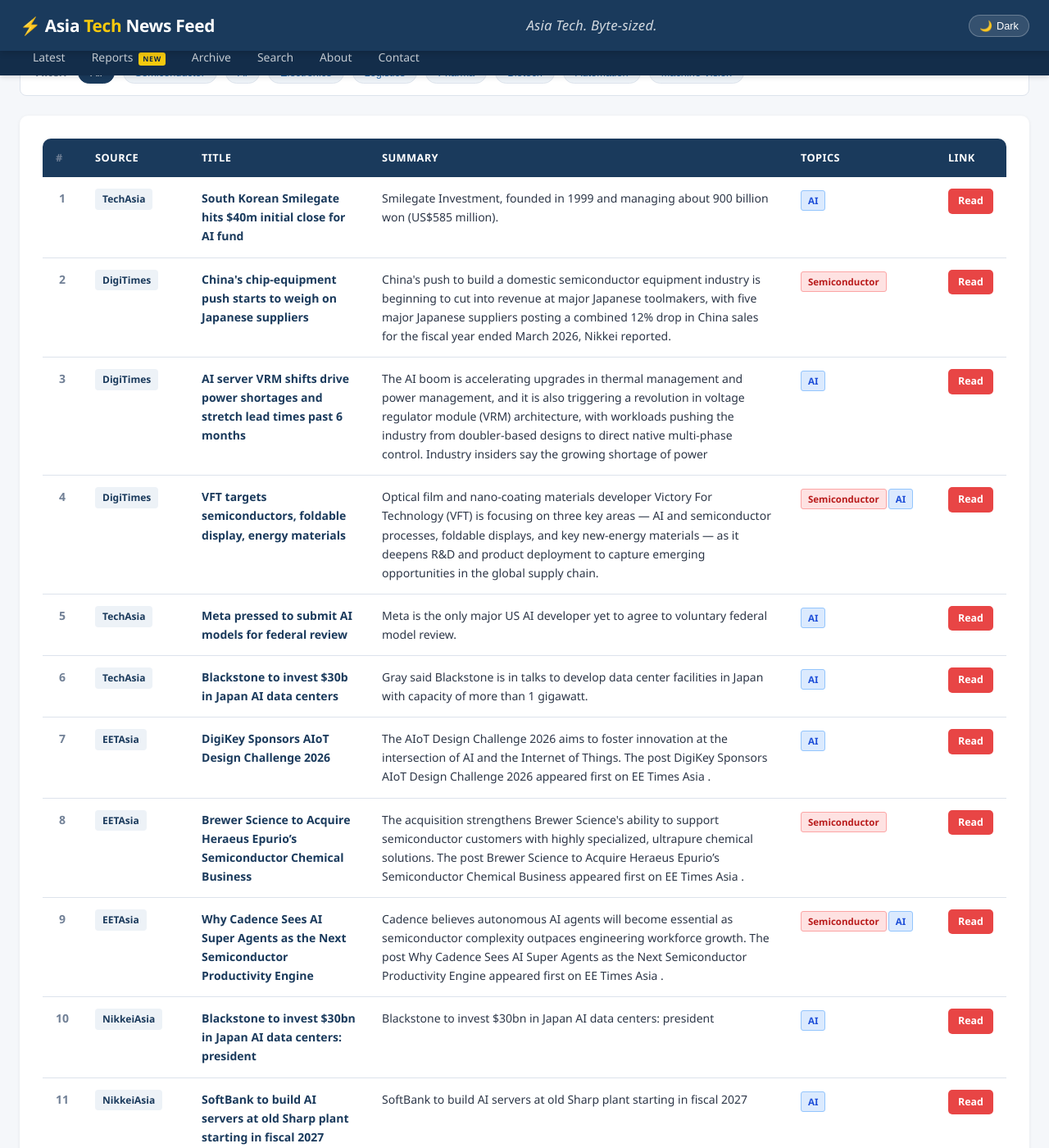
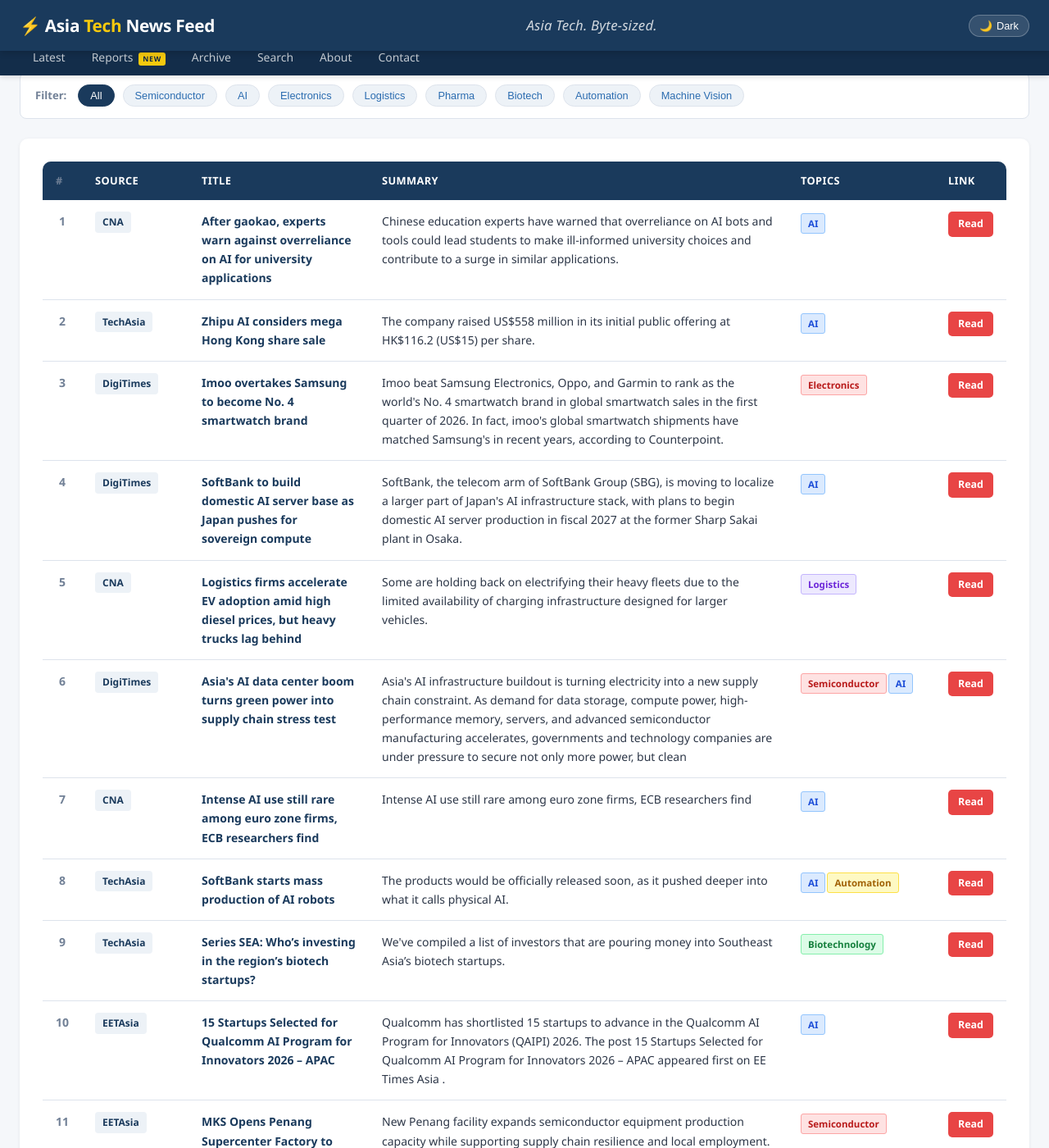
Before and after one commit to asiatechfeed/Asia-Tech-Feed, a Jekyll site: the page built from _posts/2026-06-24-asia-tech-news-digest.md, in a window 1280 px wide and 1400 px high, scrolled down 565 px. Shown: the whole window at 82% size. Built offline with Jekyll 4.4.1, drawn with Linux system fonts in a browser that asks for light colours; some of the changed text lies outside the part shown.

Commit message:
📰 News digest 2026-06-24 (18 articles)

```diff
--- a/_posts/2026-06-24-asia-tech-news-digest.md
+++ b/_posts/2026-06-24-asia-tech-news-digest.md
@@ -1,16 +1,16 @@
 ---
 layout: post
 title: "Asia Tech News Digest - June 24, 2026"
-date: 2026-06-24 08:01:27 +0800
-articles_count: 15
-sources_count: 5
-sources: ["DigiTimes", "EETAsia", "KED", "NikkeiAsia", "TechAsia"]
+date: 2026-06-24 18:36:24 +0800
+articles_count: 18
+sources_count: 6
+sources: ["CNA", "DigiTimes", "EETAsia", "KED", "NikkeiAsia", "TechAsia"]
 csv_file: /assets/data/news-2026-06-24.tsv
-featured_title: "South Korean Smilegate hits $40m initial close for AI fund"
-featured_url: "https://www.techinasia.com/endowus-ceo-gregory-van-optimistic-profitability"
-featured_source: "TechAsia"
-featured_summary: "Smilegate Investment, founded in 1999 and managing about 900 billion won (US$585 million)."
-featured_image: ""
+featured_title: "After gaokao, experts warn against overreliance on AI for university applications"
+featured_url: "https://www.channelnewsasia.com/east-asia/china-gaokao-artificial-intelligence-tools-university-applications-warning-inaccuracy-6206561"
+featured_source: "CNA"
+featured_summary: "Chinese education experts have warned that overreliance on AI bots and tools could lead students to make ill-informed university choices and contribute to a surge in similar applications."
+featured_image: "https://dam.mediacorp.sg/image/upload/s--mNxfBzc8--/c_fill,g_auto,h_676,w_1200/fl_relative,g_south_east,l_mediacorp:cna:watermark:2021-08:cna,w_0.1/f_auto,q_auto/v1/mediacorp/cna/image/2026/06/24/lan_gaokao_shenzhen_2026_4.jpg?itok=zIhaY5VF"
 ---
 
 <table class="news-table">
@@ -27,54 +27,94 @@ featured_image: ""
 <tbody>
 <tr>
   <td class="col-num">1</td>
-  <td class="col-source"><span class="source-badge">TechAsia</span></td>
-  <td class="col-title"><span class="article-title">South Korean Smilegate hits $40m initial close for AI fund</span></td>
-  <td class="col-summary">Smilegate Investment, founded in 1999 and managing about 900 billion won (US$585 million).</td>
+  <td class="col-source"><span class="source-badge">CNA</span></td>
+  <td class="col-title"><span class="article-title">After gaokao, experts warn against overreliance on AI for university applications</span></td>
+  <td class="col-summary">Chinese education experts have warned that overreliance on AI bots and tools could lead students to make ill-informed university choices and contribute to a surge in similar applications.</td>
   <td class="col-tags"><span class="tag ai">AI</span></td>
-  <td class="col-link"><a class="btn-link" href="https://www.techinasia.com/endowus-ceo-gregory-van-optimistic-profitability" target="_blank" rel="noopener">Read</a></td>
+  <td class="col-link"><a class="btn-link" href="https://www.channelnewsasia.com/east-asia/china-gaokao-artificial-intelligence-tools-university-applications-warning-inaccuracy-6206561" target="_blank" rel="noopener">Read</a></td>
 </tr>
 <tr>
   <td class="col-num">2</td>
-  <td class="col-source"><span class="source-badge">DigiTimes</span></td>
-  <td class="col-title"><span class="article-title">China's chip-equipment push starts to weigh on Japanese suppliers</span></td>
-  <td class="col-summary">China's push to build a domestic semiconductor equipment industry is beginning to cut into revenue at major Japanese toolmakers, with five major Japanese suppliers posting a combined 12% drop in China sales for the fiscal year ended March 2026, Nikkei reported.</td>
-  <td class="col-tags"><span class="tag semi">Semiconductor</span></td>
-  <td class="col-link"><a class="btn-link" href="https://www.digitimes.com/news/a20260622VL212/equipment-revenue-2026-euv-sales.html" target="_blank" rel="noopener">Read</a></td>
+  <td class="col-source"><span class="source-badge">TechAsia</span></td>
+  <td class="col-title"><span class="article-title">Zhipu AI considers mega Hong Kong share sale</span></td>
+  <td class="col-summary">The company raised US$558 million in its initial public offering at HK$116.2 (US$15) per share.</td>
+  <td class="col-tags"><span class="tag ai">AI</span></td>
+  <td class="col-link"><a class="btn-link" href="https://www.techinasia.com/zhipu-ais-formula-for-surviving-chinas-tech-market" target="_blank" rel="noopener">Read</a></td>
 </tr>
 <tr>
   <td class="col-num">3</td>
   <td class="col-source"><span class="source-badge">DigiTimes</span></td>
-  <td class="col-title"><span class="article-title">AI server VRM shifts drive power shortages and stretch lead times past 6 months</span></td>
-  <td class="col-summary">The AI boom is accelerating upgrades in thermal management and power management, and it is also triggering a revolution in voltage regulator module (VRM) architecture, with workloads pushing the industry from doubler-based designs to direct native multi-phase control. Industry insiders say the growing shortage of power</td>
-  <td class="col-tags"><span class="tag ai">AI</span></td>
-  <td class="col-link"><a class="btn-link" href="https://www.digitimes.com/news/a20260623PD235/ai-server-power-components-management-demand.html" target="_blank" rel="noopener">Read</a></td>
+  <td class="col-title"><span class="article-title">Imoo overtakes Samsung to become No. 4 smartwatch brand</span></td>
+  <td class="col-summary">Imoo beat Samsung Electronics, Oppo, and Garmin to rank as the world's No. 4 smartwatch brand in global smartwatch sales in the first quarter of 2026. In fact, imoo's global smartwatch shipments have matched Samsung's in recent years, according to Counterpoint.</td>
+  <td class="col-tags"><span class="tag semi">Electronics</span></td>
+  <td class="col-link"><a class="btn-link" href="https://www.digitimes.com/news/a20260624PD236/smartwatch-brand-sales.html" target="_blank" rel="noopener">Read</a></td>
 </tr>
 <tr>
   <td class="col-num">4</td>
   <td class="col-source"><span class="source-badge">DigiTimes</span></td>
-  <td class="col-title"><span class="article-title">VFT targets semiconductors, foldable display, energy materials</span></td>
-  <td class="col-summary">Optical film and nano-coating materials developer Victory For Technology (VFT) is focusing on three key areas — AI and semiconductor processes, foldable displays, and key new-energy materials — as it deepens R&D and product deployment to capture emerging opportunities in the global supply chain.</td>
-  <td class="col-tags"><span class="tag semi">Semiconductor</span><span class="tag ai">AI</span></td>
-  <td class="col-link"><a class="btn-link" href="https://www.digitimes.com/news/a20260622PD233/materials-foldable-technology-demand-equipment.html" target="_blank" rel="noopener">Read</a></td>
+  <td class="col-title"><span class="article-title">SoftBank to build domestic AI server base as Japan pushes for sovereign compute</span></td>
+  <td class="col-summary">SoftBank, the telecom arm of SoftBank Group (SBG), is moving to localize a larger part of Japan's AI infrastructure stack, with plans to begin domestic AI server production in fiscal 2027 at the former Sharp Sakai plant in Osaka.</td>
+  <td class="col-tags"><span class="tag ai">AI</span></td>
+  <td class="col-link"><a class="btn-link" href="https://www.digitimes.com/news/a20260624PD230/softbank-ai-server-data-center-infrastructure.html" target="_blank" rel="noopener">Read</a></td>
 </tr>
 <tr>
   <td class="col-num">5</td>
-  <td class="col-source"><span class="source-badge">TechAsia</span></td>
-  <td class="col-title"><span class="article-title">Meta pressed to submit AI models for federal review</span></td>
-  <td class="col-summary">Meta is the only major US AI developer yet to agree to voluntary federal model review.</td>
-  <td class="col-tags"><span class="tag ai">AI</span></td>
-  <td class="col-link"><a class="btn-link" href="https://www.techinasia.com/meta-cuts-operational-ties-with-manus-after-deal-reversal" target="_blank" rel="noopener">Read</a></td>
+  <td class="col-source"><span class="source-badge">CNA</span></td>
+  <td class="col-title"><span class="article-title">Logistics firms accelerate EV adoption amid high diesel prices, but heavy trucks lag behind</span></td>
+  <td class="col-summary">Some are holding back on electrifying their heavy fleets due to the limited availability of charging infrastructure designed for larger vehicles.</td>
+  <td class="col-tags"><span class="tag logis">Logistics</span></td>
+  <td class="col-link"><a class="btn-link" href="https://www.channelnewsasia.com/singapore/logistics-firms-electric-vehicle-fleet-heavy-trucks-6206436" target="_blank" rel="noopener">Read</a></td>
 </tr>
 <tr>
   <td class="col-num">6</td>
-  <td class="col-source"><span class="source-badge">TechAsia</span></td>
-  <td class="col-title"><span class="article-title">Blackstone to invest $30b in Japan AI data centers</span></td>
-  <td class="col-summary">Gray said Blackstone is in talks to develop data center facilities in Japan with capacity of more than 1 gigawatt.</td>
-  <td class="col-tags"><span class="tag ai">AI</span></td>
-  <td class="col-link"><a class="btn-link" href="https://www.techinasia.com/blackstone-targets-17b-data-center-ipo" target="_blank" rel="noopener">Read</a></td>
+  <td class="col-source"><span class="source-badge">DigiTimes</span></td>
+  <td class="col-title"><span class="article-title">Asia's AI data center boom turns green power into supply chain stress test</span></td>
+  <td class="col-summary">Asia's AI infrastructure buildout is turning electricity into a new supply chain constraint. As demand for data storage, compute power, high-performance memory, servers, and advanced semiconductor manufacturing accelerates, governments and technology companies are under pressure to secure not only more power, but clean</td>
+  <td class="col-tags"><span class="tag semi">Semiconductor</span><span class="tag ai">AI</span></td>
+  <td class="col-link"><a class="btn-link" href="https://www.digitimes.com/news/a20260623VL210/asia-data-center-power-supply-infrastructure-electricity.html" target="_blank" rel="noopener">Read</a></td>
 </tr>
 <tr>
   <td class="col-num">7</td>
+  <td class="col-source"><span class="source-badge">CNA</span></td>
+  <td class="col-title"><span class="article-title">Intense AI use still rare among euro zone firms, ECB researchers find</span></td>
+  <td class="col-summary">Intense AI use still rare among euro zone firms, ECB researchers find</td>
+  <td class="col-tags"><span class="tag ai">AI</span></td>
+  <td class="col-link"><a class="btn-link" href="https://www.channelnewsasia.com/business/intense-ai-use-still-rare-among-euro-zone-firms-ecb-researchers-find-6206521" target="_blank" rel="noopener">Read</a></td>
+</tr>
+<tr>
+  <td class="col-num">8</td>
+  <td class="col-source"><span class="source-badge">TechAsia</span></td>
+  <td class="col-title"><span class="article-title">SoftBank starts mass production of AI robots</span></td>
+  <td class="col-summary">The products would be officially released soon, as it pushed deeper into what it calls physical AI.</td>
+  <td class="col-tags"><span class="tag ai">AI</span><span class="tag auto">Automation</span></td>
+  <td class="col-link"><a class="btn-link" href="https://www.techinasia.com/softbank-launch-ai-gpu-cloud-october-2026" target="_blank" rel="noopener">Read</a></td>
+</tr>
+<tr>
+  <td class="col-num">9</td>
+  <td class="col-source"><span class="source-badge">TechAsia</span></td>
+  <td class="col-title"><span class="article-title">Series SEA: Who’s investing in the region’s biotech startups?</span></td>
+  <td class="col-summary">We've compiled a list of investors that are pouring money into Southeast Asia’s biotech startups.</td>
+  <td class="col-tags"><span class="tag bio">Biotechnology</span></td>
+  <td class="col-link"><a class="btn-link" href="https://www.techinasia.com/top-sea-investors-biotech" target="_blank" rel="noopener">Read</a></td>
+</tr>
+<tr>
+  <td class="col-num">10</td>
+  <td class="col-source"><span class="source-badge">EETAsia</span></td>
+  <td class="col-title"><span class="article-title">15 Startups Selected for Qualcomm AI Program for Innovators 2026 – APAC</span></td>
+  <td class="col-summary">Qualcomm has shortlisted 15 startups to advance in the Qualcomm AI Program for Innovators (QAIPI) 2026. The post 15 Startups Selected for Qualcomm AI Program for Innovators 2026 – APAC appeared first on EE Times Asia .</td>
+  <td class="col-tags"><span class="tag ai">AI</span></td>
+  <td class="col-link"><a class="btn-link" href="https://www.eetasia.com/15-startups-selected-for-qualcomm-ai-program-for-innovators-2026-apac/" target="_blank" rel="noopener">Read</a></td>
+</tr>
+<tr>
+  <td class="col-num">11</td>
+  <td class="col-source"><span class="source-badge">EETAsia</span></td>
+  <td class="col-title"><span class="article-title">MKS Opens Penang Supercenter Factory to Support Growing Semiconductor Equipment Demand</span></td>
+  <td class="col-summary">New Penang facility expands semiconductor equipment production capacity while supporting supply chain resilience and local employment. The post MKS Opens Penang Supercenter Factory to Support Growing Semiconductor Equipment Demand appeared first on EE Times Asia .</td>
+  <td class="col-tags"><span class="tag semi">Semiconductor</span></td>
+  <td class="col-link"><a class="btn-link" href="https://www.eetasia.com/mks-opens-penang-supercenter-factory-to-support-growing-semiconductor-equipment-demand/" target="_blank" rel="noopener">Read</a></td>
+</tr>
+<tr>
+  <td class="col-num">12</td>
   <td class="col-source"><span class="source-badge">EETAsia</span></td>
   <td class="col-title"><span class="article-title">DigiKey Sponsors AIoT Design Challenge 2026</span></td>
   <td class="col-summary">The AIoT Design Challenge 2026 aims to foster innovation at the intersection of AI and the Internet of Things. The post DigiKey Sponsors AIoT Design Challenge 2026 appeared first on EE Times Asia .</td>
@@ -82,23 +122,15 @@ featured_image: ""
   <td class="col-link"><a class="btn-link" href="https://www.eetasia.com/digikey-sponsors-aiot-design-challenge-2026/" target="_blank" rel="noopener">Read</a></td>
 </tr>
 <tr>
-  <td class="col-num">8</td>
-  <td class="col-source"><span class="source-badge">EETAsia</span></td>
-  <td class="col-title"><span class="article-title">Brewer Science to Acquire Heraeus Epurio’s Semiconductor Chemical Business</span></td>
-  <td class="col-summary">The acquisition strengthens Brewer Science's ability to support semiconductor customers with highly specialized, ultrapure chemical solutions. The post Brewer Science to Acquire Heraeus Epurio’s Semiconductor Chemical Business appeared first on EE Times Asia .</td>
-  <td class="col-tags"><span class="tag semi">Semiconductor</span></td>
-  <td class="col-link"><a class="btn-link" href="https://www.eetasia.com/brewer-science-to-acquire-heraeus-epurios-semiconductor-chemical-business/" target="_blank" rel="noopener">Read</a></td>
+  <td class="col-num">13</td>
+  <td class="col-source"><span class="source-badge">NikkeiAsia</span></td>
+  <td class="col-title"><span class="article-title">SoftBank's Son says calling AI a bubble is 'blasphemy'</span></td>
+  <td class="col-summary">SoftBank's Son says calling AI a bubble is 'blasphemy'</td>
+  <td class="col-tags"><span class="tag ai">AI</span></td>
+  <td class="col-link"><a class="btn-link" href="https://asia.nikkei.com/business/softbank/softbank-s-son-says-calling-ai-a-bubble-is-blasphemy" target="_blank" rel="noopener">Read</a></td>
 </tr>
 <tr>
-  <td class="col-num">9</td>
-  <td class="col-source"><span class="source-badge">EETAsia</span></td>
-  <td class="col-title"><span class="article-title">Why Cadence Sees AI Super Agents as the Next Semiconductor Productivity Engine</span></td>
-  <td class="col-summary">Cadence believes autonomous AI agents will become essential as semiconductor complexity outpaces engineering workforce growth. The post Why Cadence Sees AI Super Agents as the Next Semiconductor Productivity Engine appeared first on EE Times Asia .</td>
-  <td class="col-tags"><span class="tag semi">Semiconductor</span><span class="tag ai">AI</span></td>
-  <td class="col-link"><a class="btn-link" href="https://www.eetasia.com/why-cadence-sees-ai-super-agents-as-the-next-semiconductor-productivity-engine/" target="_blank" rel="noopener">Read</a></td>
-</tr>
-<tr>
-  <td class="col-num">10</td>
+  <td class="col-num">14</td>
   <td class="col-source"><span class="source-badge">NikkeiAsia</span></td>
   <td class="col-title"><span class="article-title">Blackstone to invest $30bn in Japan AI data centers: president</span></td>
   <td class="col-summary">Blackstone to invest $30bn in Japan AI data centers: president</td>
@@ -106,7 +138,7 @@ featured_image: ""
   <td class="col-link"><a class="btn-link" href="https://asia.nikkei.com/editor-s-picks/interview/blackstone-to-invest-30bn-in-japan-ai-data-centers-president" target="_blank" rel="noopener">Read</a></td>
 </tr>
 <tr>
-  <td class="col-num">11</td>
+  <td class="col-num">15</td>
   <td class="col-source"><span class="source-badge">NikkeiAsia</span></td>
   <td class="col-title"><span class="article-title">SoftBank to build AI servers at old Sharp plant starting in fiscal 2027</span></td>
   <td class="col-summary">SoftBank to build AI servers at old Sharp plant starting in fiscal 2027</td>
@@ -114,15 +146,7 @@ featured_image: ""
   <td class="col-link"><a class="btn-link" href="https://asia.nikkei.com/business/technology/artificial-intelligence/softbank-to-build-ai-servers-at-old-sharp-plant-starting-in-fiscal-2027" target="_blank" rel="noopener">Read</a></td>
 </tr>
 <tr>
-  <td class="col-num">12</td>
-  <td class="col-source"><span class="source-badge">NikkeiAsia</span></td>
-  <td class="col-title"><span class="article-title">Private bank LGT sees AI and inflation as Japan tailwinds</span></td>
-  <td class="col-summary">Private bank LGT sees AI and inflation as Japan tailwinds</td>
-  <td class="col-tags"><span class="tag ai">AI</span></td>
-  <td class="col-link"><a class="btn-link" href="https://asia.nikkei.com/editor-s-picks/interview/private-bank-lgt-sees-ai-and-inflation-as-japan-tailwinds" target="_blank" rel="noopener">Read</a></td>
-</tr>
-<tr>
-  <td class="col-num">13</td>
+  <td class="col-num">16</td>
   <td class="col-source"><span class="source-badge">KED</span></td>
   <td class="col-title"><span class="article-title">AI trade isn’t just about tech stocks but also power, TCW says</span></td>
   <td class="col-summary">The artificial intelligence boom has sent investors racing into chipmakers, cloud providers and megacap technology stocks, but a more durable opportun</td>
@@ -130,7 +154,7 @@ featured_image: ""
   <td class="col-link"><a class="btn-link" href="https://www.kedglobal.com/asset-management/newsView/ked202606010002" target="_blank" rel="noopener">Read</a></td>
 </tr>
 <tr>
-  <td class="col-num">14</td>
+  <td class="col-num">17</td>
   <td class="col-source"><span class="source-badge">KED</span></td>
   <td class="col-title"><span class="article-title">No career ambition, no ego: AI plays devil's advocate at Audax Private Equity</span></td>
   <td class="col-summary">Generative AI is challenging traditional investment theses, acting as a devil's advocate to sharpen decision-making, particularly when it comes to ass</td>
@@ -138,7 +162,7 @@ featured_image: ""
   <td class="col-link"><a class="btn-link" href="https://www.kedglobal.com/private-equity/newsView/ked202603120002" target="_blank" rel="noopener">Read</a></td>
 </tr>
 <tr>
-  <td class="col-num">15</td>
+  <td class="col-num">18</td>
   <td class="col-source"><span class="source-badge">KED</span></td>
   <td class="col-title"><span class="article-title">EuBiologics partners with Korea's health agency to develop Nipah virus vaccine candidate</span></td>
   <td class="col-summary">EuBiologics Co., South Korea's vaccine-focused biotechnology company, is developing a vaccine candidate against the Nipah virus, an infectious disease</td>
```
Also changed, not shown: _digest_meta.json (+15 -14 lines), assets/data/news-2026-06-24.tsv (+18 -15 lines), assets/data/search-index.json.
